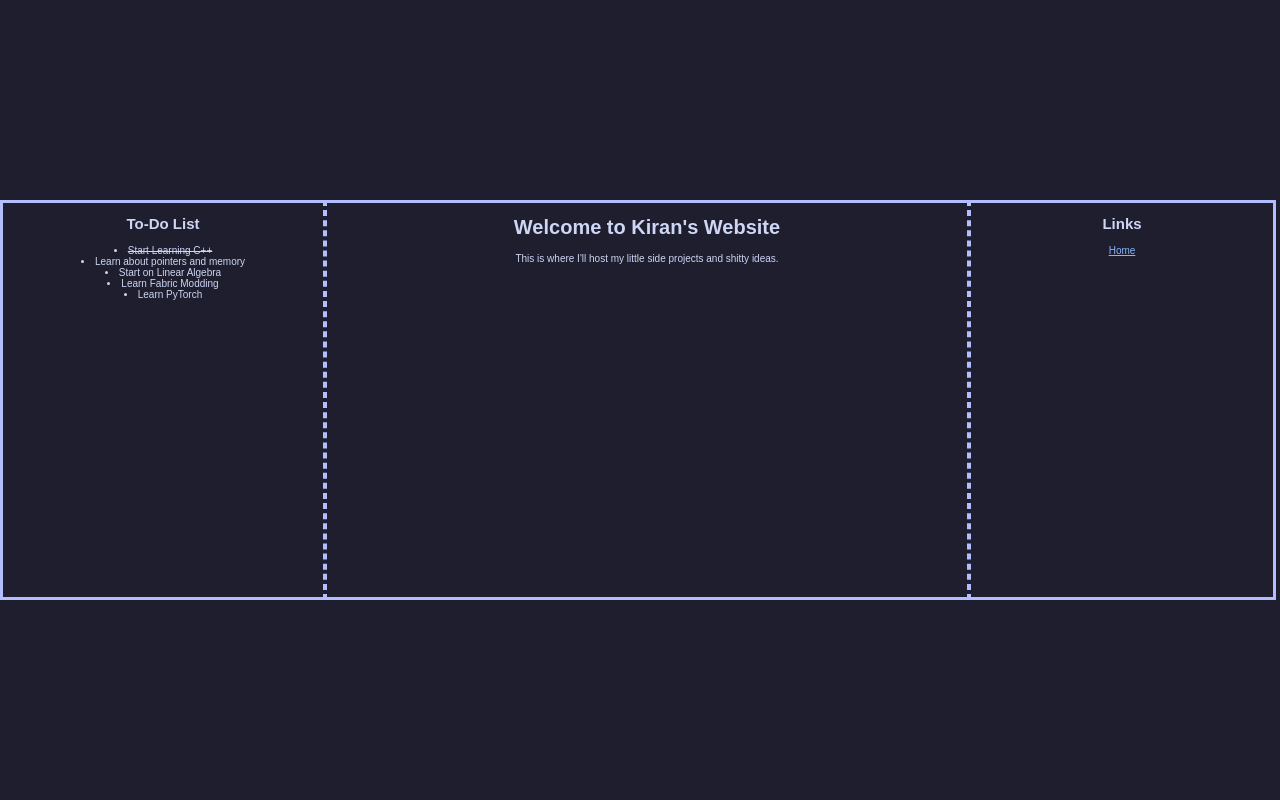
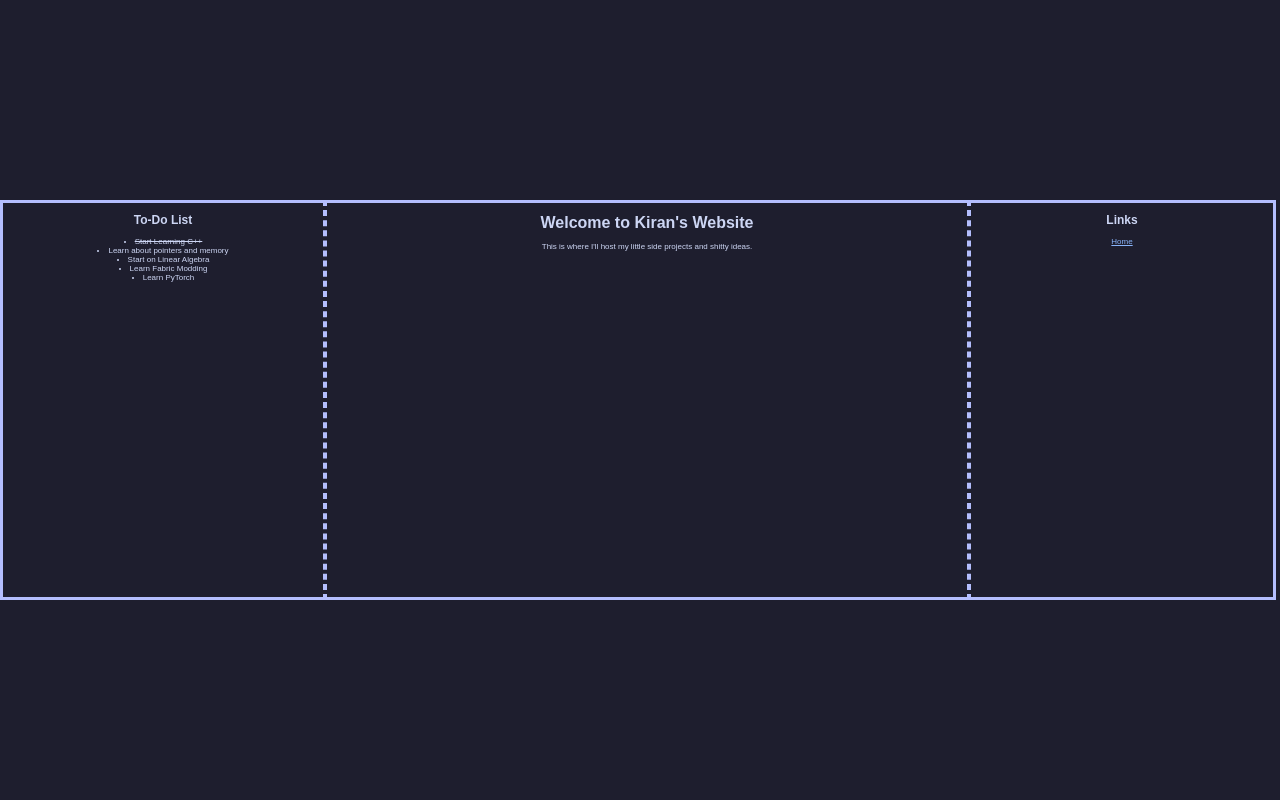
Before and after one commit to kiranszelda/kiranszelda.github.io, a PHP site: page /index.html in a window 1280 px wide. Run offline with PHP 8.4, Linux system fonts and the light colour scheme.

Commit message:
Made font-size dependent on height

```diff
--- a/style.css
+++ b/style.css
@@ -11,7 +11,7 @@ body {
   color: #cdd6f4;
   font-family: sans-serif;
   text-align: center;
-  font-size: 1.25vh;
+  font-size: 1vh;
 }
 
 main {
```
